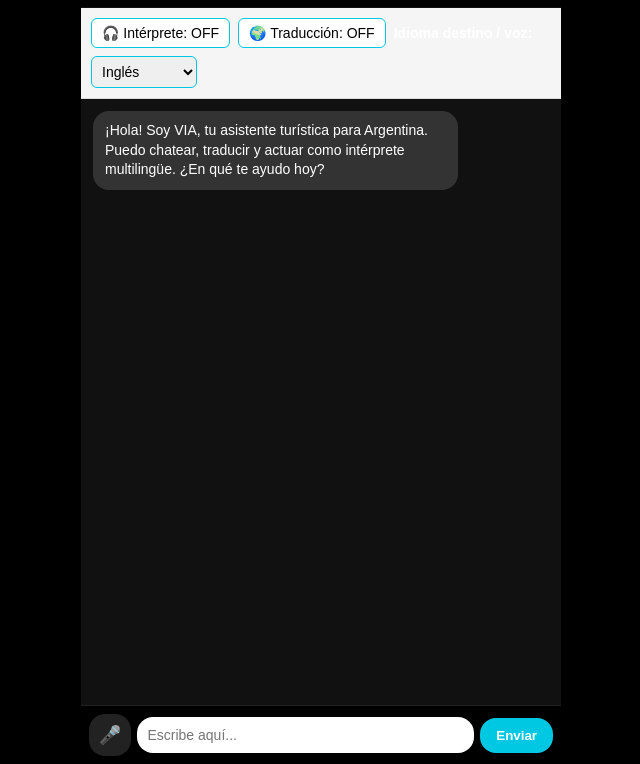
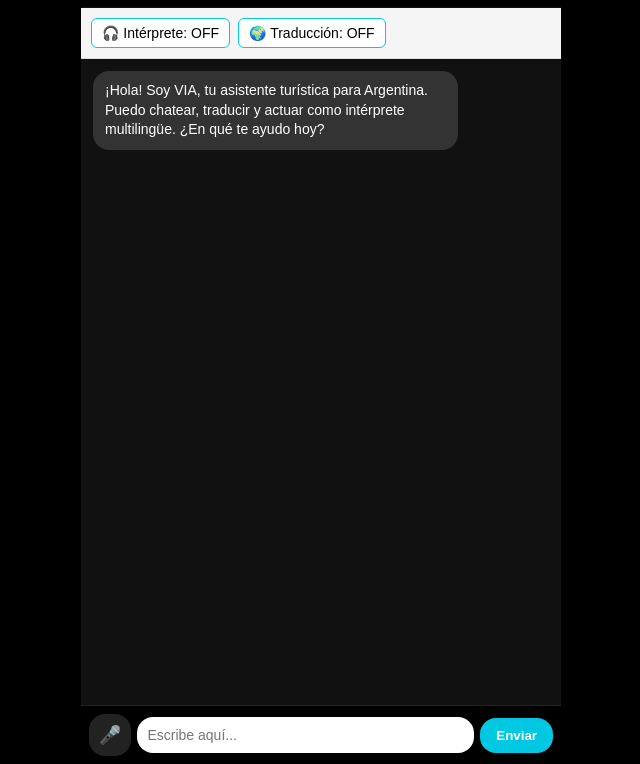
Before and after one commit to cintiacarboni/via-vecel, a website: page index.html in a window 1280 px wide. Shown: the part 36-800 px from the top of the page, without its empty margins (319-959 px from the left). Drawn offline with Linux system fonts and the light colour scheme.

Commit message:
Update index.html

```diff
--- a/index.html
+++ b/index.html
@@ -27,33 +27,10 @@
       </div>
     </header>
 
-    <!-- Controles de modos e idioma -->
+    <!-- Controles de modos -->
     <div class="modes">
       <button id="interpToggle">🎧 Intérprete: OFF</button>
       <button id="translateToggle">🌍 Traducción: OFF</button>
-
-      <label for="targetLang">Idioma destino / voz:</label>
-      <select id="targetLang">
-        <!-- Códigos ISO 639-1 -->
-        <option value="en">Inglés</option>
-        <option value="es">Español</option>
-        <option value="pt">Portugués</option>
-        <option value="fr">Francés</option>
-        <option value="it">Italiano</option>
-        <option value="de">Alemán</option>
-        <option value="ja">Japonés</option>
-        <option value="ko">Coreano</option>
-        <option value="zh">Chino</option>
-        <option value="ru">Ruso</option>
-        <option value="ar">Árabe</option>
-        <option value="hi">Hindi</option>
-        <option value="nl">Neerlandés</option>
-        <option value="sv">Sueco</option>
-        <option value="pl">Polaco</option>
-        <option value="tr">Turco</option>
-        <option value="he">Hebreo</option>
-        <option value="el">Griego</option>
-      </select>
     </div>
 
     <main id="chat"></main>
```
